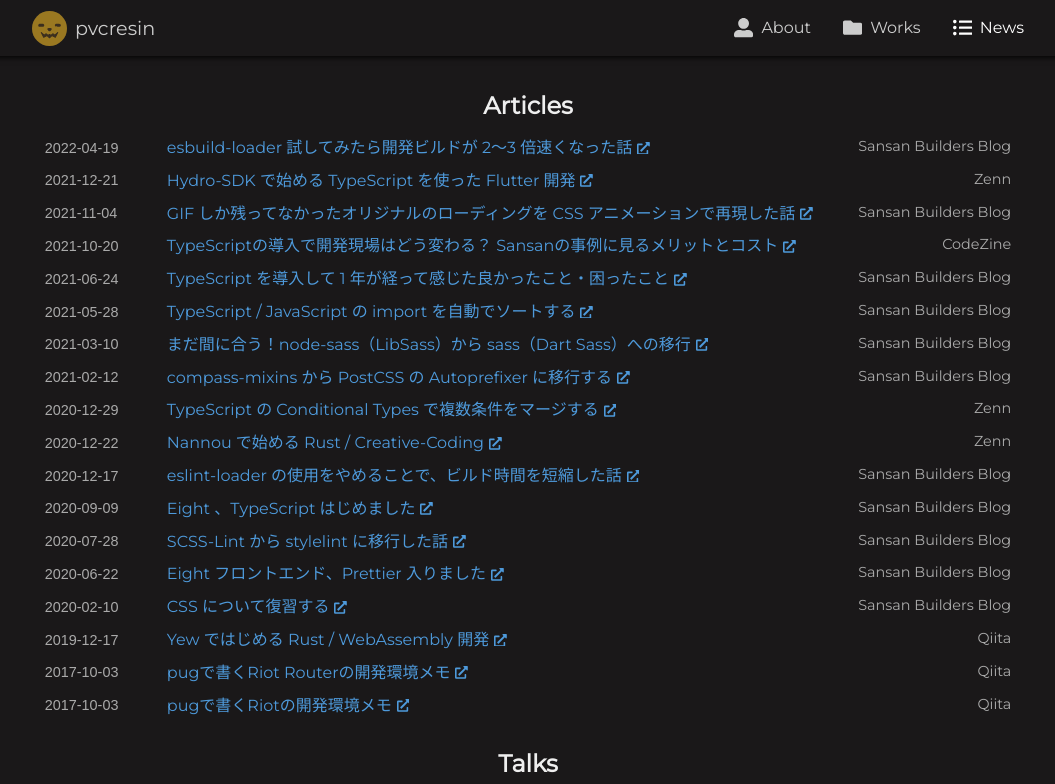
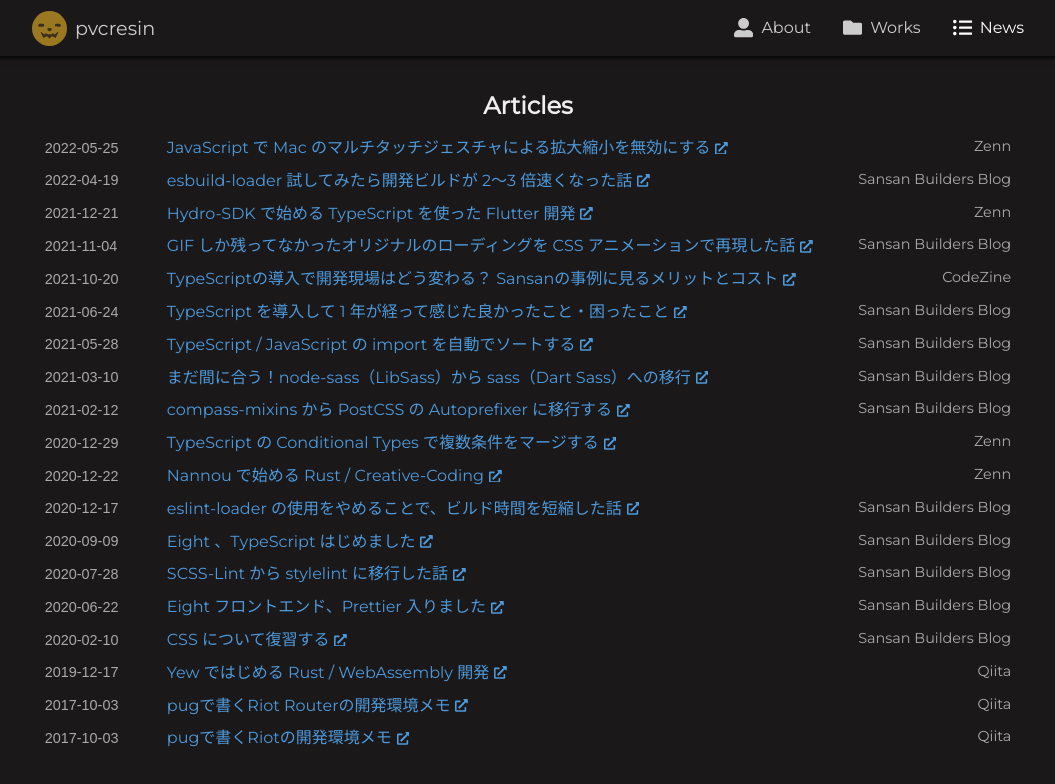
Before and after one commit to pvcresin/pvcresin.github.io, a Next.js app: page /news in a window 1280 px wide. Shown: the top 784 px of the page, without its empty margins (112-1167 px from the left). Built offline with nearby package versions, Linux system fonts and the light colour scheme.

Commit message:
Add zenn article

```diff
--- a/components/articles.tsx
+++ b/components/articles.tsx
@@ -2,6 +2,12 @@ import { NewsList } from '@components/newslist'
 import type { NewsData } from '@components/newslist'
 
 const news: NewsData[] = [
+  {
+    date: '2022-05-25',
+    title: 'JavaScript で Mac のマルチタッチジェスチャによる拡大縮小を無効にする',
+    at: 'Zenn',
+    link: 'https://zenn.dev/pvcresin/articles/f0b81496e387b2',
+  },
   {
     date: '2022-04-19',
     title: 'esbuild-loader 試してみたら開発ビルドが 2〜3 倍速くなった話',
```
